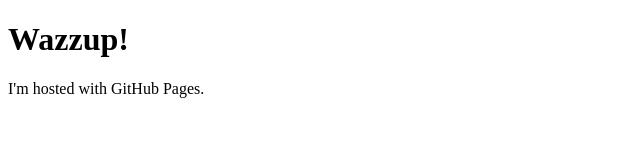
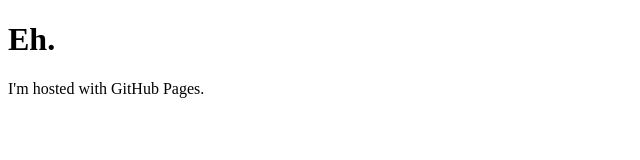
Before and after one commit to bethlogic/bethlogic.github.io, a plain HTML site: page index.html in a window 1280 px wide. Shown: the whole page, without its empty margins (0-640 px from the left). Drawn offline with Linux system fonts and the light colour scheme.

Commit message:
Initial commit

```diff
--- a/index.html
+++ b/index.html
@@ -1,7 +1,7 @@
 <!DOCTYPE html>
 <html>
 <body>
-<h1>Wazzup!</h1>
+<h1>Eh.</h1>
 <p>I'm hosted with GitHub Pages.</p>
 </body>
 </html>
```
